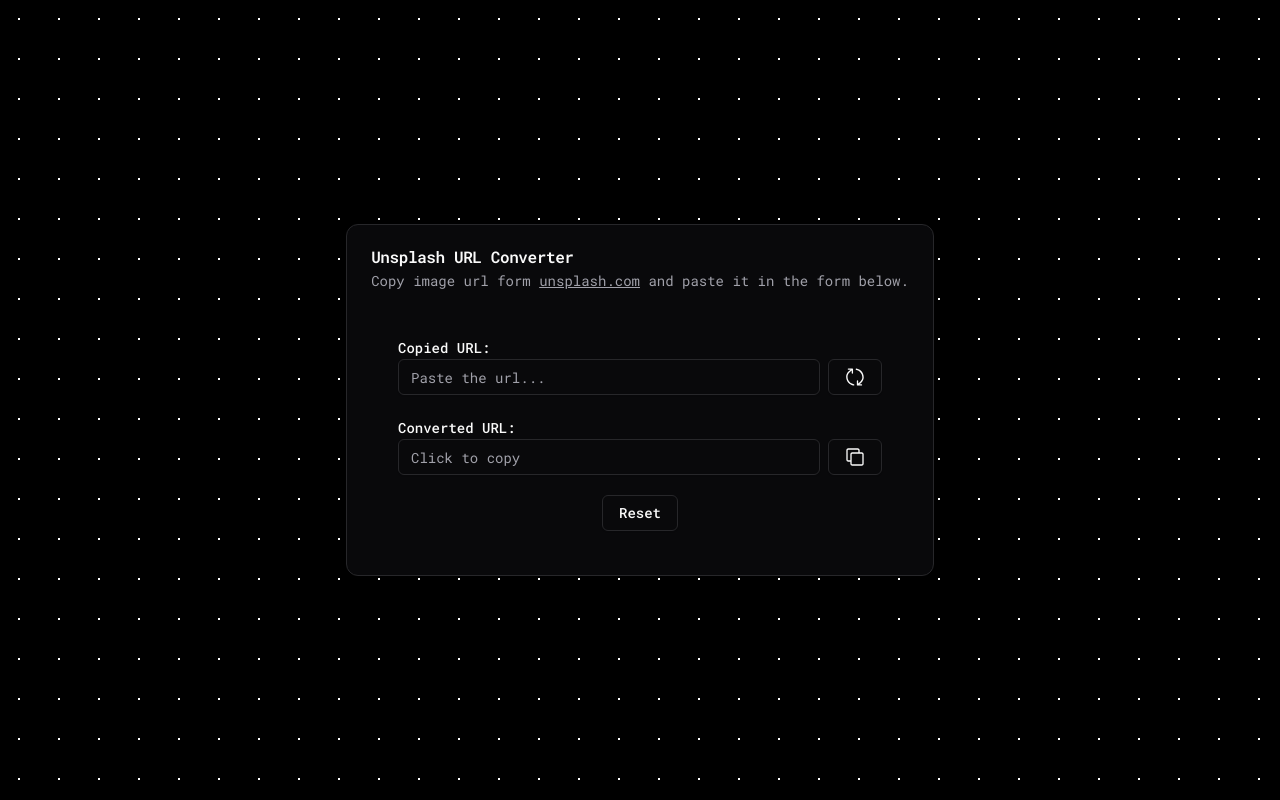
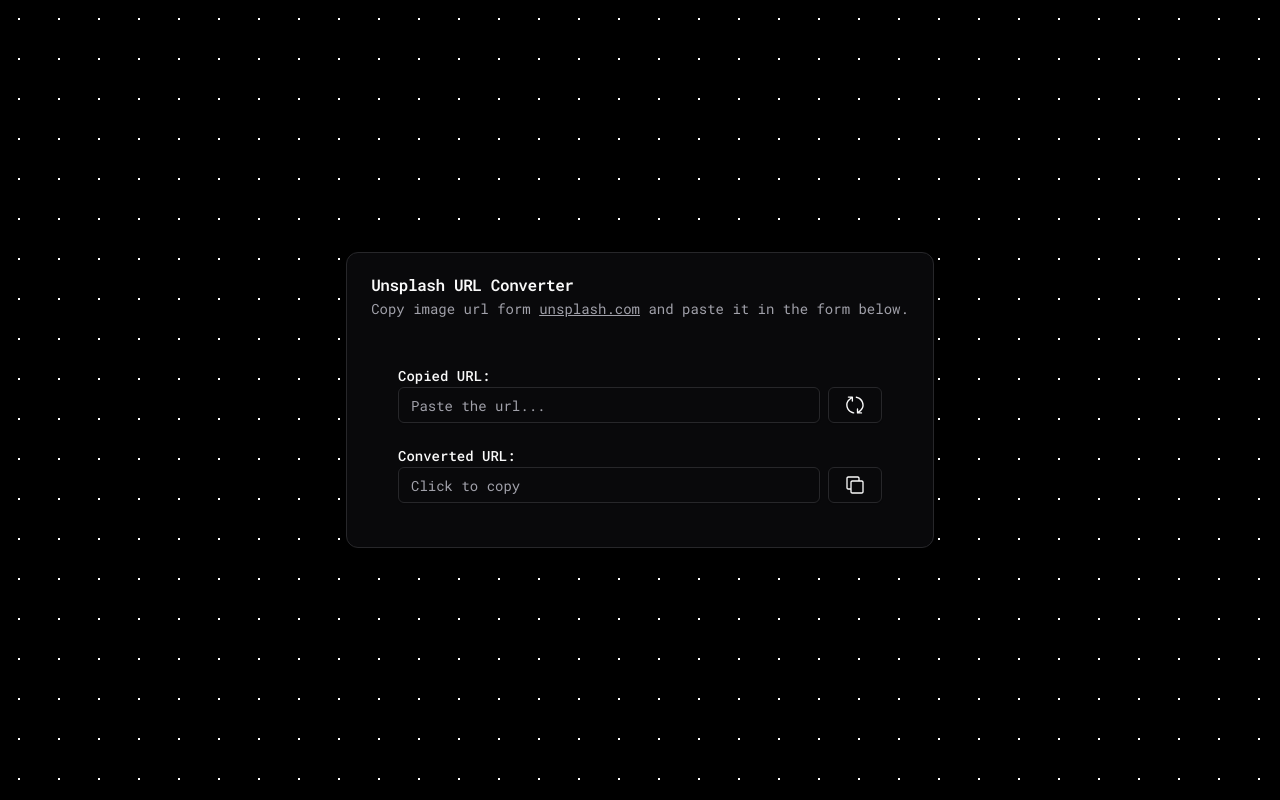
Before and after one commit to frustrated018/unsplash-url-converter, a Next.js app: page / in a window 1280 px wide. Built offline with nearby package versions, Linux system fonts and the light colour scheme.

Commit message:
Submission form updated
Removed the reset button and used a timeout to reset the form after 2 seconds

also added some validation logic to handle submissions

```diff
--- a/src/components/submissionArea.tsx
+++ b/src/components/submissionArea.tsx
@@ -8,12 +8,21 @@ import { Label } from "./ui/label";
 export function SubmissionArea() {
   const [originalUrl, setOriginalUrl] = useState("");
   const [convertedUrl, setConvertedUrl] = useState("");
-
   const [copyClicked, setCopyClicked] = useState(false);
 
   const convertUrl = () => {
-    // Conversion logic
+    // Validation logic for URL
+    if (
+      !originalUrl.includes("unsplash.com") ||
+      !originalUrl.includes("photos/")
+    ) {
+      // Handle invalid URL
+      alert("Please enter a valid Unsplash photo URL");
+      setOriginalUrl("");
+      return;
+    }
 
+    //! Conversion logic
     const newUrl = originalUrl
       .replace("unsplash.com", "source.unsplash.com")
       .replace("photos/", "");
@@ -24,16 +33,17 @@ export function SubmissionArea() {
     setConvertedUrl(newUrl);
   };
 
-  const copyUrl = () => {
+  const copyUrl = async () => {
     // Copy converted URL to clipboard
     setCopyClicked(true);
-    navigator.clipboard.writeText(convertedUrl);
-  };
+    await navigator.clipboard.writeText(convertedUrl);
 
-  const performReset = () => {
-    setOriginalUrl("");
-    setConvertedUrl("");
-    setCopyClicked(false);
+    // Resetting the form afterwards with 2 second delay
+    setTimeout(() => {
+      setOriginalUrl("");
+      setConvertedUrl("");
+      setCopyClicked(false);
+    }, 2000);
   };
 
   return (
@@ -70,11 +80,6 @@ export function SubmissionArea() {
           </Button>
         </div>
       </div>
-      <div className="grid place-items-center">
-        <Button variant="outline" onClick={performReset}>
-          Reset
-        </Button>
-      </div>
     </section>
   );
 }
```
